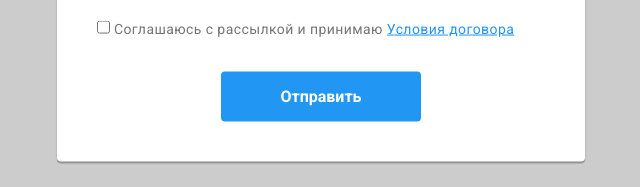
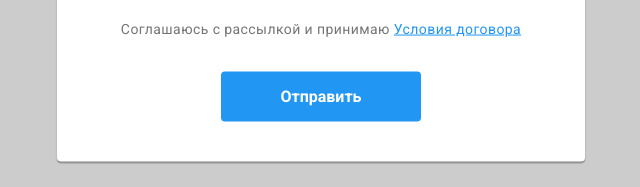
Before and after one commit to Ali-sia/goit-markup-hw-06, a plain HTML site: page test1.html in a window 1280 px wide. Shown: the part 583-770 px from the top of the page, 359-999 px from the left. Drawn offline with nearby package versions, Linux system fonts and the light colour scheme.

Commit message:
Checkbox css (middle stage)

```diff
--- a/css/styles.css
+++ b/css/styles.css
@@ -977,6 +977,7 @@ textarea::placeholder {
 .form-check {
   margin-bottom: 30px;
 
+  text-align: center;
   font-size: 14px;
   line-height: 1.71;
   letter-spacing: 0.03em;
@@ -985,6 +986,18 @@ textarea::placeholder {
 .form-link {
   text-decoration-line: underline;
   color: var(--accent-color);
+}
+
+.checkbox {
+  appearance: none;
+  position: absolute;
+}
+
+.checkbox-label::before {
+  content: '';
+  width: 16px;
+  height: 15px;
+  background: #f0f;
 }
 /*
 .form-options label {
--- a/test1.html
+++ b/test1.html
@@ -105,8 +105,8 @@
             </label>
 
             <label class="form-check">
-              <input type="checkbox" name="agreement">
-              <span class="label">Соглашаюсь с рассылкой и принимаю <a class="form-link" href="">Условия договора</a></span>
+              <input class="checkbox" type="checkbox" name="agreement">
+              <span class="label checkbox-label">Соглашаюсь с рассылкой и принимаю <a class="form-link" href="">Условия договора</a></span>
             </label>
 
             <div class="form-button">
```
